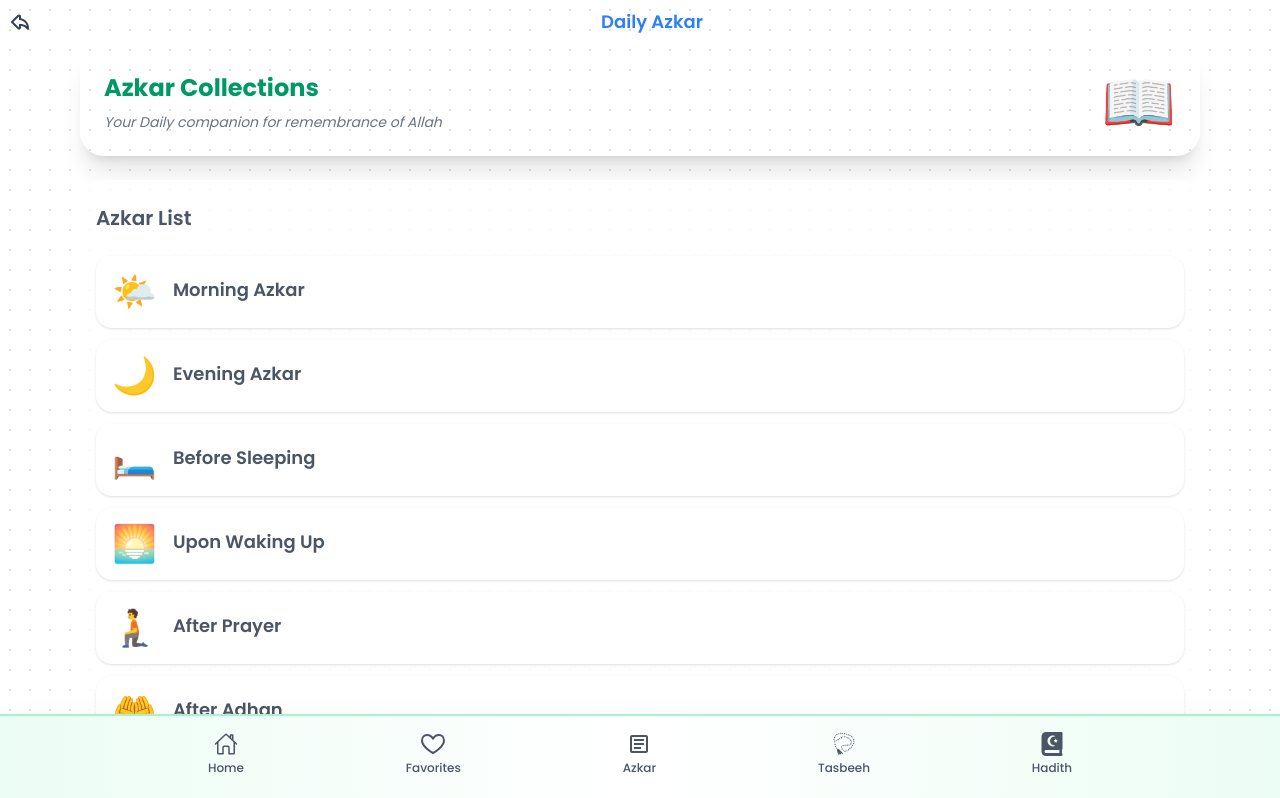
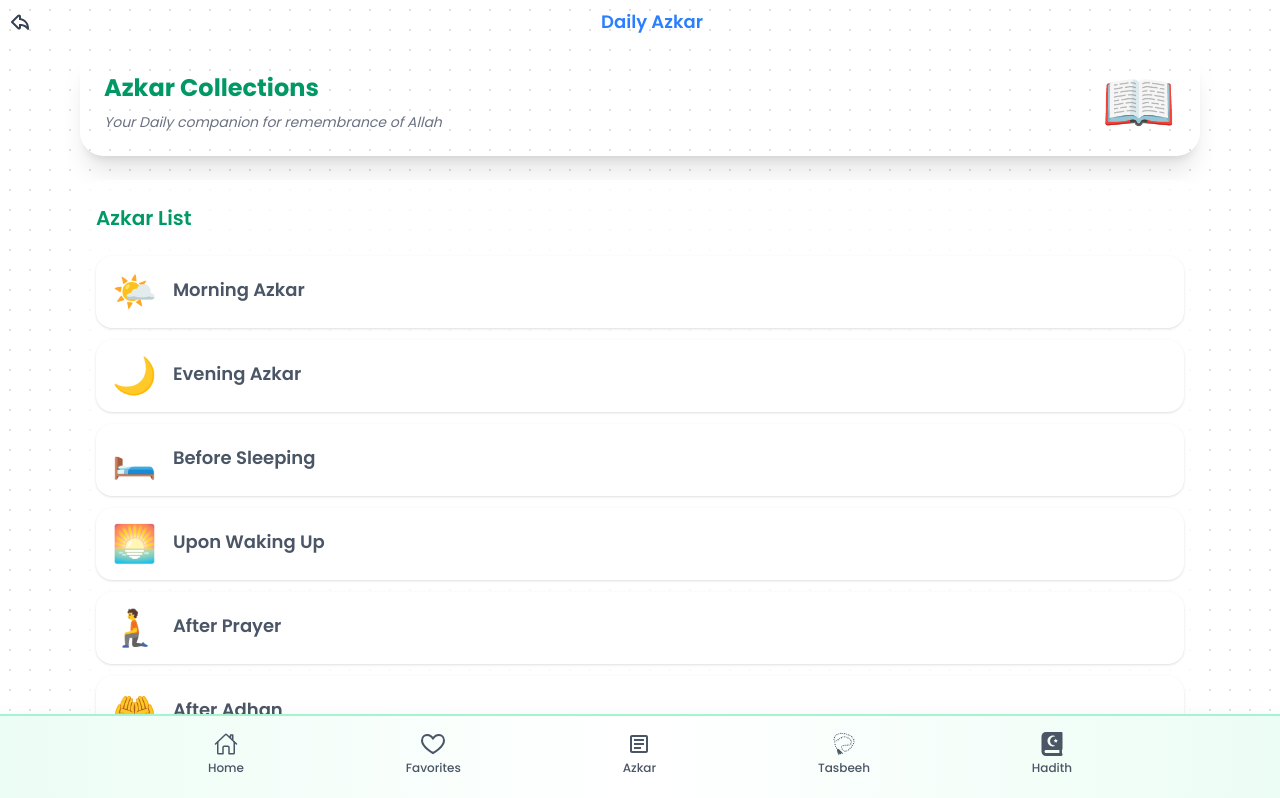
Before and after one commit to Mohammed143-coder/My-Namaz, a Next.js app: page /azkar in a window 1280 px wide. Shown: the top 798 px of the page. Built offline with nearby package versions, Linux system fonts and the light colour scheme.

Commit message:
calender and footer link changed

```diff
--- a/src/app/azkar/page.jsx
+++ b/src/app/azkar/page.jsx
@@ -164,7 +164,7 @@ const AzkarPage = () => {
 
           {/* Azkar List Section */}
           <div className="bg-white/80 rounded-3xl pt-6 px-4 pb-6">
-            <h3 className="text-xl font-semibold text-gray-600 mb-6">
+            <h3 className="text-xl font-semibold text-emerald-600 mb-6">
               Azkar List
             </h3>
 
--- a/src/components/HadithMain.jsx
+++ b/src/components/HadithMain.jsx
@@ -120,7 +120,7 @@ const HadithMain = () => {
 
           <div className="md:pt-3">
             <Link
-              href="https://coderzweb.vercel.app"
+              href="https://coderzweb.in"
               target="_blank"
               className="text-emerald-600 hover:text-emerald-700 text-xs md:text-sm font-medium inline-flex items-center gap-1 transition"
             >
--- a/src/components/HijriCalendar.jsx
+++ b/src/components/HijriCalendar.jsx
@@ -51,7 +51,7 @@ const HijriCalendar = ({ compact = false }) => {
   return (
     <div className="card-islamic p-6 min-h-full overflow-y-auto">
       <div className="text-center">
-        <div className="bg-gradient-to-br from-emerald-500 to-green-600 text-white rounded-2xl p-6 shadow-lg">
+        {/* <div className="bg-gradient-to-br from-emerald-500 to-green-600 text-white rounded-2xl p-6 shadow-lg">
           {hijriDate.loading ? (
             <div className="animate-pulse space-y-2">
               <div className="h-10 bg-white/20 rounded w-1/4 mx-auto"></div>
@@ -67,9 +67,9 @@ const HijriCalendar = ({ compact = false }) => {
               <div className="text-xl opacity-90">{hijriDate.year} AH</div>
             </>
           )}
-        </div>
+        </div> */}
 
-        <div className="mt-6 p-4 bg-amber-50 rounded-lg border-l-4 border-emerald-500">
+        <div className="mt-2 p-4 bg-amber-50 rounded-lg border-l-4 border-emerald-500">
           <p className="text-sm text-gray-700 leading-relaxed">
             <span className="font-semibold text-emerald-700">
               Today's Date:{" "}
@@ -87,7 +87,7 @@ const HijriCalendar = ({ compact = false }) => {
             Special dates are highlighted in the monthly calendar based on
             real-time data.
           </p>
-          <div className="space-y-3">
+          {/* <div className="space-y-3">
             <div className="p-3 bg-emerald-50 rounded-lg border border-emerald-100">
               <p className="text-sm text-emerald-800 font-medium">
                 Month of {hijriDate.month}
@@ -102,7 +102,7 @@ const HijriCalendar = ({ compact = false }) => {
                 Track the moon phase for each day in the monthly view.
               </p>
             </div>
-          </div>
+          </div> */}
         </div>
       </div>
     </div>
```
